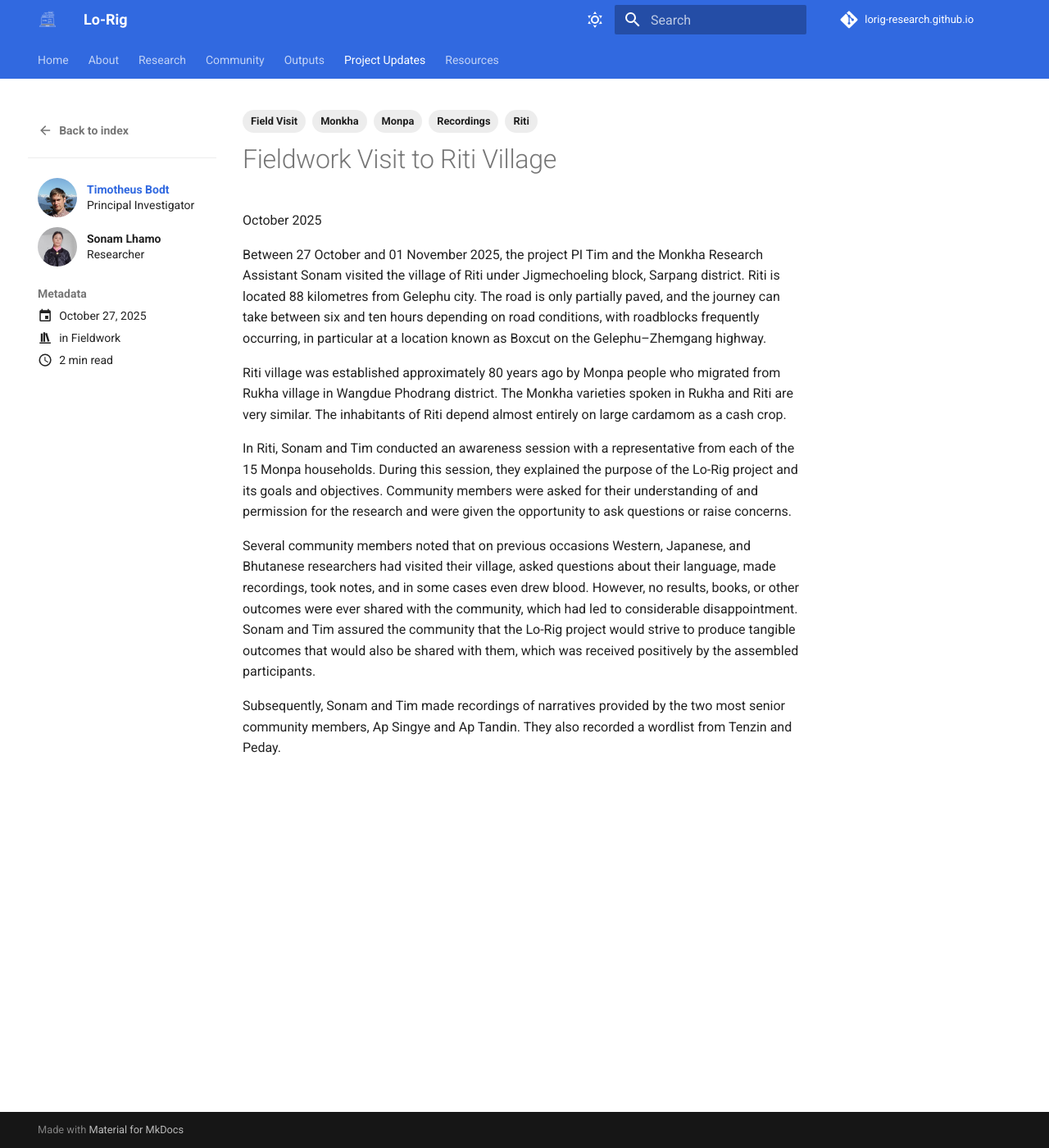
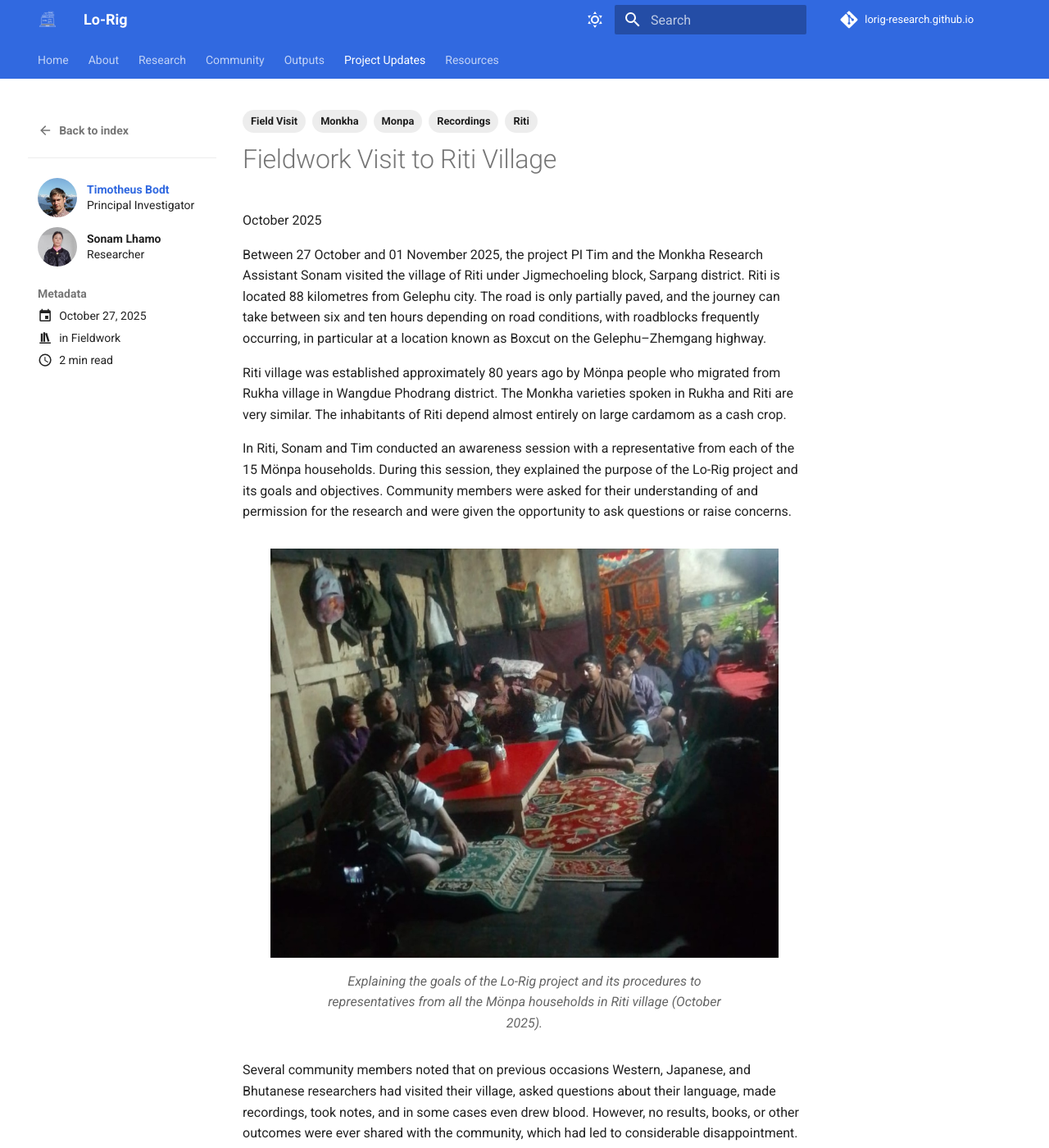
Before and after one commit to lorig-research/lorig-research.github.io, an MkDocs documentation site: the page built from docs/updates/posts/20251027-fieldwork_riti.md, in a window 1280 px wide and 1400 px high. Shown: the whole window at 82% size. Built offline with MkDocs 1.6.1 and Material for MkDocs 9.7.7, drawn with Linux system fonts in a browser that asks for light colours; comment, search, counter and statistics services are not loaded; some of the changed text lies outside the part shown.

Commit message:
added photos

```diff
--- a/docs/updates/posts/20251027-fieldwork_riti.md
+++ b/docs/updates/posts/20251027-fieldwork_riti.md
@@ -19,10 +19,24 @@
 
 Between 27 October and 01 November 2025, the project PI Tim and the Monkha Research Assistant Sonam visited the village of Riti under Jigmechoeling block, Sarpang district. Riti is located 88 kilometres from Gelephu city. The road is only partially paved, and the journey can take between six and ten hours depending on road conditions, with roadblocks frequently occurring, in particular at a location known as Boxcut on the Gelephu–Zhemgang highway.
 
-Riti village was established approximately 80 years ago by Monpa people who migrated from Rukha village in Wangdue Phodrang district. The Monkha varieties spoken in Rukha and Riti are very similar. The inhabitants of Riti depend almost entirely on large cardamom as a cash crop.
+Riti village was established approximately 80 years ago by Mönpa people who migrated from Rukha village in Wangdue Phodrang district. The Monkha varieties spoken in Rukha and Riti are very similar. The inhabitants of Riti depend almost entirely on large cardamom as a cash crop.
 
-In Riti, Sonam and Tim conducted an awareness session with a representative from each of the 15 Monpa households. During this session, they explained the purpose of the Lo-Rig project and its goals and objectives. Community members were asked for their understanding of and permission for the research and were given the opportunity to ask questions or raise concerns.
+In Riti, Sonam and Tim conducted an awareness session with a representative from each of the 15 Mönpa households. During this session, they explained the purpose of the Lo-Rig project and its goals and objectives. Community members were asked for their understanding of and permission for the research and were given the opportunity to ask questions or raise concerns.
+
+<figure markdown>
+![Explaining the goals of the Lo-Rig project and its procedures to representatives from all the Mönpa households in Riti village.](/assets/images/updates/20251027-fieldwork_riti/202510-riti_village_meeting.jpg){ width="90%" }
+<figcaption>
+Explaining the goals of the Lo-Rig project and its procedures to representatives from all the Mönpa households in Riti village (October 2025).
+</figcaption>
+</figure>
 
 Several community members noted that on previous occasions Western, Japanese, and Bhutanese researchers had visited their village, asked questions about their language, made recordings, took notes, and in some cases even drew blood. However, no results, books, or other outcomes were ever shared with the community, which had led to considerable disappointment. Sonam and Tim assured the community that the Lo-Rig project would strive to produce tangible outcomes that would also be shared with them, which was received positively by the assembled participants.
 
 Subsequently, Sonam and Tim made recordings of narratives provided by the two most senior community members, Ap Singye and Ap Tandin. They also recorded a wordlist from Tenzin and Peday.
+
+<figure markdown>
+![Octogenarians Ap Singye and Am Benze of Riti village.](/assets/images/updates/20251027-fieldwork_riti/202510-riti_ap_singye_am_benze.jpg){ width="80%" }
+<figcaption>
+Octogenarians Ap Singye and Am Benze of Riti village (October 2025).
+</figcaption>
+</figure>
```
Also changed, not shown: docs/assets/images/updates/20251027-fieldwork_riti/202510-riti_ap_singye_am_benze.jpg (added), docs/assets/images/updates/20251027-fieldwork_riti/202510-riti_village_meeting.jpg (added).
